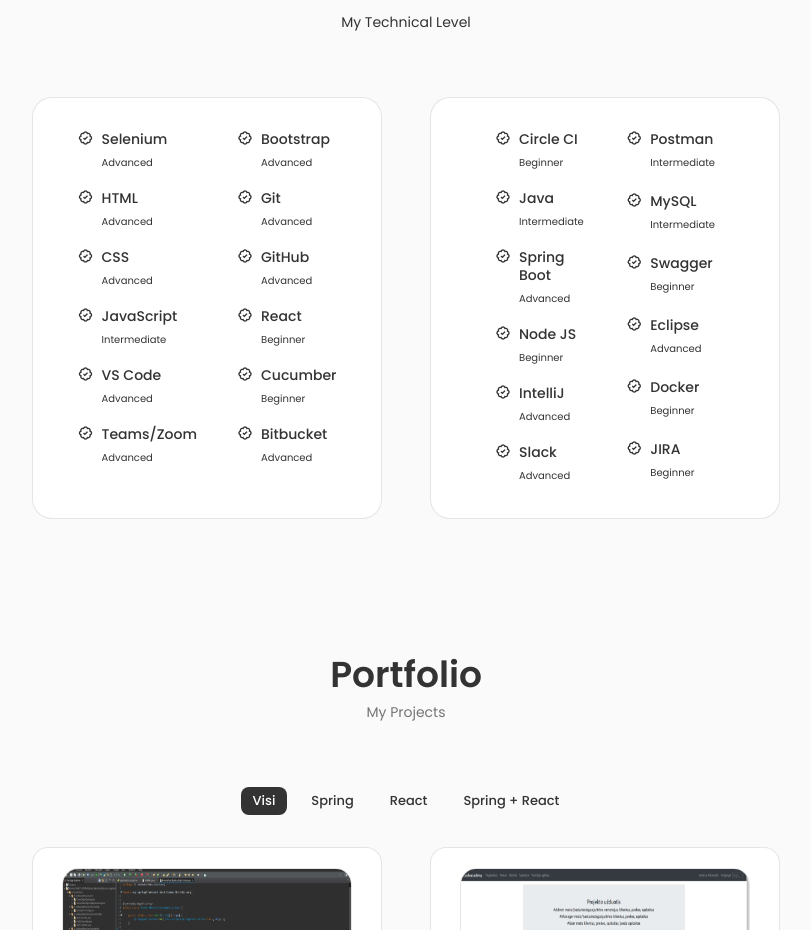
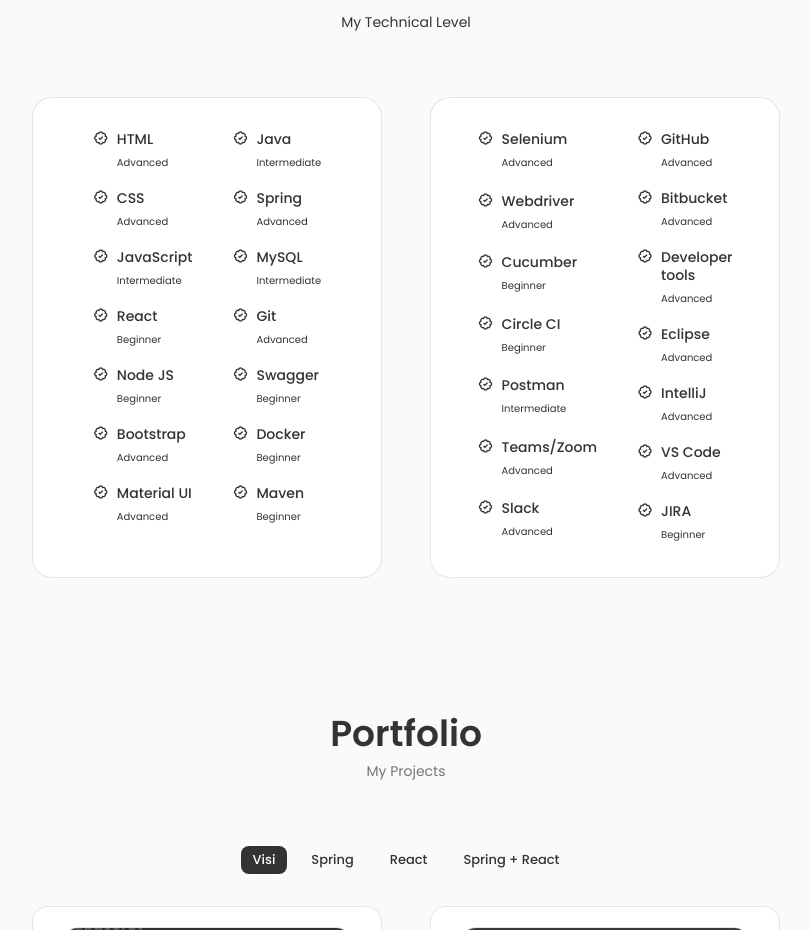
Before and after one commit to esuandrius/portfolio, a React (Create React App) app: page / in a window 1280 px wide. Shown: the part 1421-2351 px from the top of the page, without its empty margins (234-1045 px from the left). Built offline with nearby package versions, Linux system fonts and the light colour scheme.

Commit message:
changed skillssection

```diff
--- a/src/components/skills/Backend.jsx
+++ b/src/components/skills/Backend.jsx
@@ -15,6 +15,33 @@
             <i class="bx bx-badge-check"></i>
 
             <div>
+              <h3 className="skills__name">Selenium </h3>
+              <span className="skills__level">{t("advanced")}</span>
+            </div>
+          </div>
+
+          <div className="skills__data">
+            <i class="bx bx-badge-check"></i>
+
+            <div>
+              <h3 className="skills__name">Webdriver </h3>
+              <span className="skills__level">{t("advanced")}</span>
+            </div>
+          </div>
+
+          <div className="skills__data">
+            <i class="bx bx-badge-check"></i>
+
+            <div>
+              <h3 className="skills__name">Cucumber</h3>
+              <span className="skills__level">{t("beginner")}</span>
+            </div>
+          </div>
+
+          <div className="skills__data">
+            <i class="bx bx-badge-check"></i>
+
+            <div>
               <h3 className="skills__name">Circle CI</h3>
               <span className="skills__level">{t("beginner")}</span>
             </div>
@@ -24,7 +51,7 @@
             <i class="bx bx-badge-check"></i>
 
             <div>
-              <h3 className="skills__name">Java</h3>
+              <h3 className="skills__name">Postman</h3>
               <span className="skills__level">{t("intermediate")}</span>
             </div>
           </div>
@@ -33,25 +60,7 @@
             <i class="bx bx-badge-check"></i>
 
             <div>
-              <h3 className="skills__name">Spring Boot</h3>
-              <span className="skills__level">{t("advanced")}</span>
-            </div>
-          </div>
-
-          <div className="skills__data">
-            <i class="bx bx-badge-check"></i>
-
-            <div>
-              <h3 className="skills__name">Node JS</h3>
-              <span className="skills__level">{t("beginner")}</span>
-            </div>
-          </div>
-
-          <div className="skills__data">
-            <i class="bx bx-badge-check"></i>
-
-            <div>
-              <h3 className="skills__name">IntelliJ</h3>
+              <h3 className="skills__name">Teams/Zoom</h3>
               <span className="skills__level">{t("advanced")}</span>
             </div>
           </div>
@@ -71,8 +80,8 @@
             <i class="bx bx-badge-check"></i>
 
             <div>
-              <h3 className="skills__name">Postman</h3>
-              <span className="skills__level">{t("intermediate")}</span>
+              <h3 className="skills__name">GitHub </h3>
+              <span className="skills__level">{t("advanced")}</span>
             </div>
           </div>
 
@@ -80,8 +89,8 @@
             <i class="bx bx-badge-check"></i>
 
             <div>
-              <h3 className="skills__name">MySQL</h3>
-              <span className="skills__level">{t("intermediate")}</span>
+              <h3 className="skills__name">Bitbucket </h3>
+              <span className="skills__level">{t("advanced")}</span>
             </div>
           </div>
 
@@ -89,8 +98,8 @@
             <i class="bx bx-badge-check"></i>
 
             <div>
-              <h3 className="skills__name">Swagger</h3>
-              <span className="skills__level">{t("beginner")}</span>
+              <h3 className="skills__name">Developer tools</h3>
+              <span className="skills__level">{t("advanced")}</span>
             </div>
           </div>
 
@@ -107,8 +116,17 @@
             <i class="bx bx-badge-check"></i>
 
             <div>
-              <h3 className="skills__name">Docker</h3>
-              <span className="skills__level">{t("beginner")}</span>
+              <h3 className="skills__name">IntelliJ</h3>
+              <span className="skills__level">{t("advanced")}</span>
+            </div>
+          </div>
+
+          <div className="skills__data">
+            <i class="bx bx-badge-check"></i>
+
+            <div>
+              <h3 className="skills__name">VS Code</h3>
+              <span className="skills__level">{t("advanced")}</span>
             </div>
           </div>
 
--- a/src/components/skills/Frontend.jsx
+++ b/src/components/skills/Frontend.jsx
@@ -11,15 +11,6 @@
 
       <div className="skills__box">
         <div className="skills__group">
-          <div className="skills__data">
-            <i class="bx bx-badge-check"></i>
-
-            <div>
-              <h3 className="skills__name">Selenium</h3>
-              <span className="skills__level">{t("advanced")}</span>
-            </div>
-          </div>
-
           <div className="skills__data">
             <i class="bx bx-badge-check"></i>
 
@@ -51,7 +42,25 @@
             <i class="bx bx-badge-check"></i>
 
             <div>
-              <h3 className="skills__name">VS Code</h3>
+              <h3 className="skills__name">React</h3>
+              <span className="skills__level">{t("beginner")}</span>
+            </div>
+          </div>
+
+          <div className="skills__data">
+            <i class="bx bx-badge-check"></i>
+
+            <div>
+              <h3 className="skills__name">Node JS</h3>
+              <span className="skills__level">{t("beginner")}</span>
+            </div>
+          </div>
+
+          <div className="skills__data">
+            <i class="bx bx-badge-check"></i>
+
+            <div>
+              <h3 className="skills__name">Bootstrap</h3>
               <span className="skills__level">{t("advanced")}</span>
             </div>
           </div>
@@ -60,7 +69,7 @@
             <i class="bx bx-badge-check"></i>
 
             <div>
-              <h3 className="skills__name">Teams/Zoom</h3>
+              <h3 className="skills__name">Material UI</h3>
               <span className="skills__level">{t("advanced")}</span>
             </div>
           </div>
@@ -71,8 +80,26 @@
             <i class="bx bx-badge-check"></i>
 
             <div>
-              <h3 className="skills__name">Bootstrap</h3>
+              <h3 className="skills__name">Java</h3>
+              <span className="skills__level">{t("intermediate")}</span>
+            </div>
+          </div>
+
+          <div className="skills__data">
+            <i class="bx bx-badge-check"></i>
+
+            <div>
+              <h3 className="skills__name">Spring</h3>
               <span className="skills__level">{t("advanced")}</span>
+            </div>
+          </div>
+
+          <div className="skills__data">
+            <i class="bx bx-badge-check"></i>
+
+            <div>
+              <h3 className="skills__name">MySQL</h3>
+              <span className="skills__level">{t("intermediate")}</span>
             </div>
           </div>
 
@@ -89,16 +116,7 @@
             <i class="bx bx-badge-check"></i>
 
             <div>
-              <h3 className="skills__name">GitHub</h3>
-              <span className="skills__level">{t("advanced")}</span>
-            </div>
-          </div>
-
-          <div className="skills__data">
-            <i class="bx bx-badge-check"></i>
-
-            <div>
-              <h3 className="skills__name">React</h3>
+              <h3 className="skills__name">Swagger</h3>
               <span className="skills__level">{t("beginner")}</span>
             </div>
           </div>
@@ -107,7 +125,7 @@
             <i class="bx bx-badge-check"></i>
 
             <div>
-              <h3 className="skills__name">Cucumber</h3>
+              <h3 className="skills__name">Docker</h3>
               <span className="skills__level">{t("beginner")}</span>
             </div>
           </div>
@@ -116,8 +134,8 @@
             <i class="bx bx-badge-check"></i>
 
             <div>
-              <h3 className="skills__name">Bitbucket</h3>
-              <span className="skills__level">{t("advanced")}</span>
+              <h3 className="skills__name">Maven</h3>
+              <span className="skills__level">{t("beginner")}</span>
             </div>
           </div>
         </div>
```
